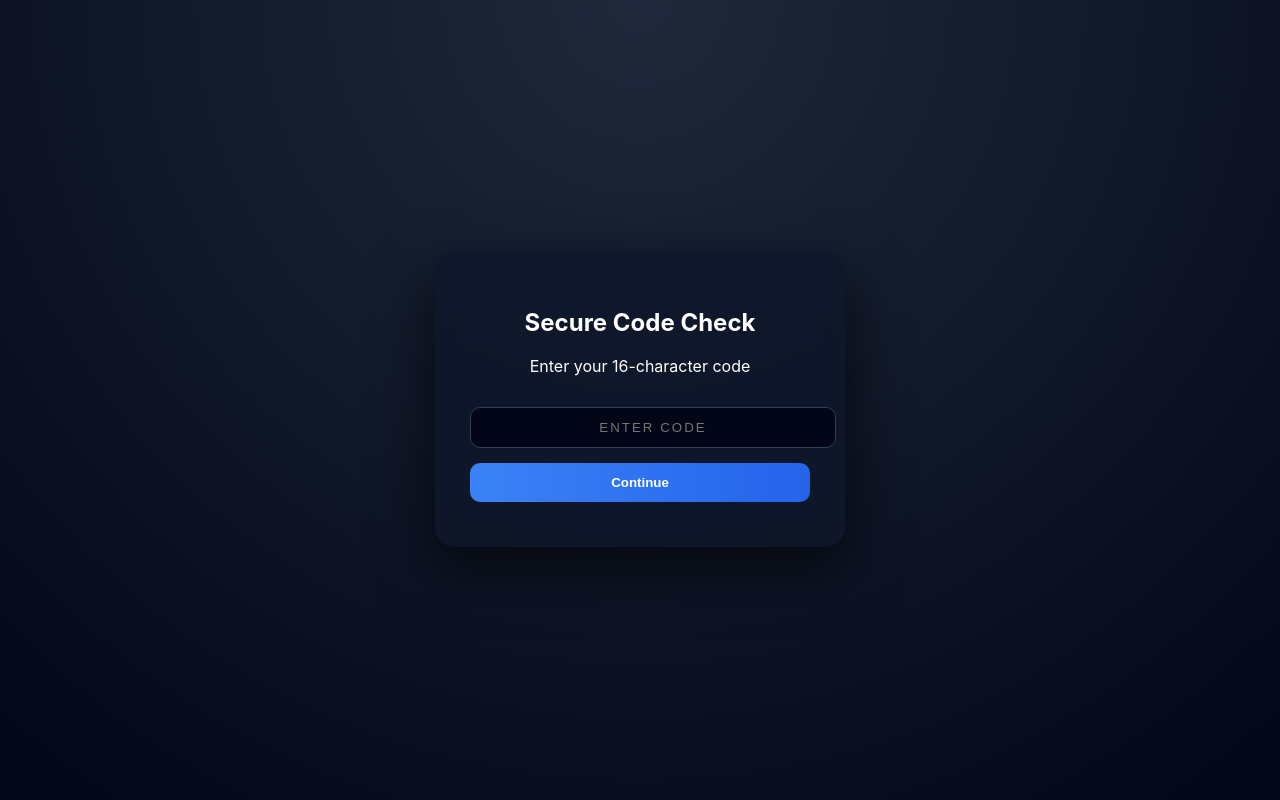
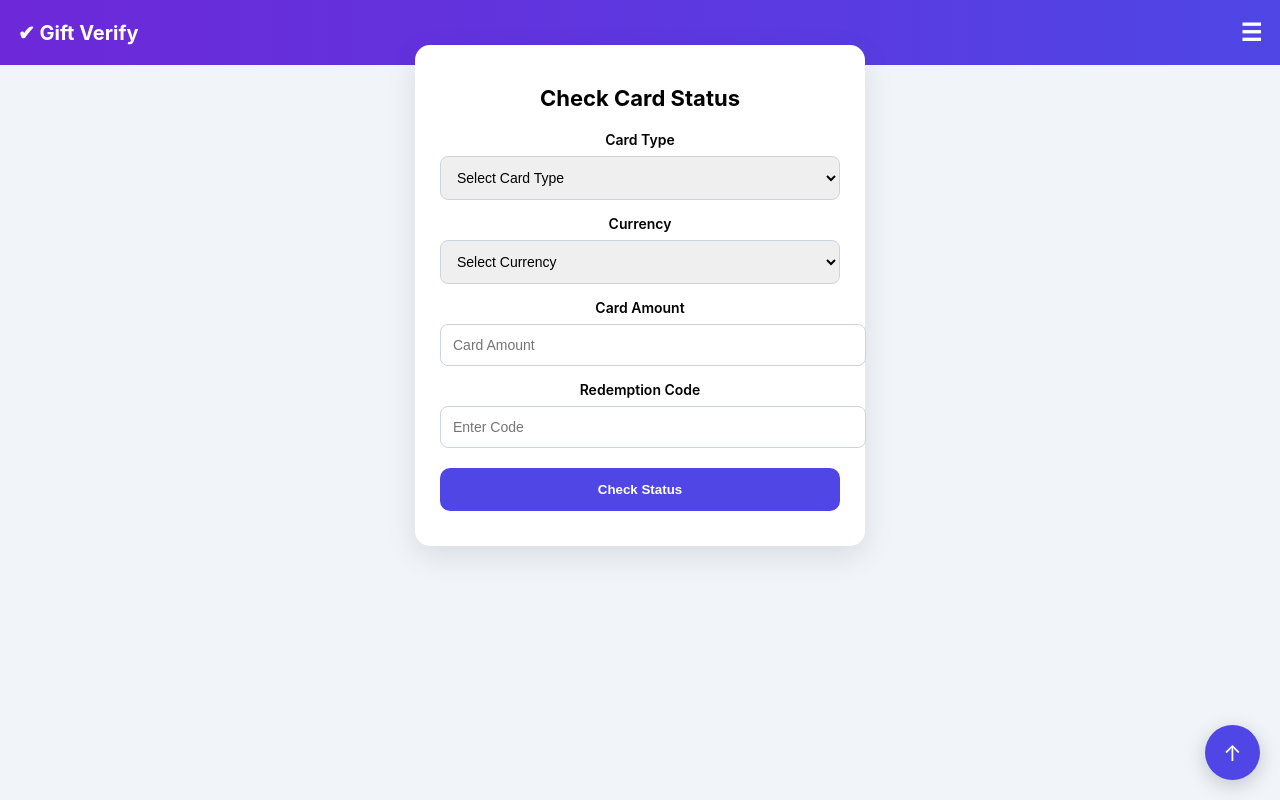
Before and after one commit to Tw476/VERCE, a plain HTML site: page index.html in a window 1280 px wide. Drawn offline with Linux system fonts and the light colour scheme.

Commit message:
Update index.html

```diff
--- a/index.html
+++ b/index.html
@@ -3,121 +3,176 @@
 <head>
 <meta charset="UTF-8">
 <meta name="viewport" content="width=device-width, initial-scale=1.0">
-<title>Secure Code Check</title>
+<title>Gift Verify</title>
 
 <style>
 body {
   margin: 0;
   font-family: -apple-system, BlinkMacSystemFont, "Segoe UI", Roboto;
-  background: radial-gradient(circle at top, #1e293b, #020617);
-  display: flex;
-  justify-content: center;
-  align-items: center;
-  height: 100vh;
-  color: white;
+  background: #f1f5f9;
 }
 
-/* Card */
-.card {
-  background: rgba(15, 23, 42, 0.85);
-  backdrop-filter: blur(10px);
-  padding: 35px;
-  border-radius: 20px;
-  width: 340px;
-  text-align: center;
-  box-shadow: 0 20px 60px rgba(0,0,0,0.7);
+/* Header */
+.header {
+  background: linear-gradient(90deg, #6d28d9, #4f46e5);
+  padding: 18px;
+  color: white;
+  font-size: 20px;
+  font-weight: bold;
+  display: flex;
+  justify-content: space-between;
+  align-items: center;
 }
 
-/* Hide steps */
-.step {
-  display: none;
+.menu {
+  font-size: 24px;
+  cursor: pointer;
 }
 
-.step.active {
-  display: block;
-  animation: fadeIn 0.5s ease;
+/* Container */
+.container {
+  background: white;
+  margin: -20px auto 20px;
+  padding: 25px;
+  border-radius: 15px;
+  width: 90%;
+  max-width: 400px;
+  box-shadow: 0 10px 30px rgba(0,0,0,0.1);
 }
 
-/* Input */
-input {
+/* Titles */
+h1 {
+  font-size: 22px;
+  margin-bottom: 20px;
+}
+
+/* Inputs */
+label {
+  display: block;
+  margin-top: 15px;
+  font-size: 14px;
+  font-weight: 600;
+}
+
+input, select {
   width: 100%;
   padding: 12px;
-  margin-top: 15px;
-  border-radius: 10px;
-  border: 1px solid #334155;
-  background: #020617;
-  color: white;
-  text-align: center;
-  letter-spacing: 2px;
+  margin-top: 8px;
+  border-radius: 8px;
+  border: 1px solid #cbd5e1;
+  font-size: 14px;
 }
 
 /* Button */
 button {
-  margin-top: 15px;
+  margin-top: 20px;
   width: 100%;
-  padding: 12px;
-  background: linear-gradient(90deg, #3b82f6, #2563eb);
+  padding: 14px;
+  background: #4f46e5;
+  color: white;
   border: none;
   border-radius: 10px;
-  color: white;
   font-weight: bold;
   cursor: pointer;
 }
 
 button:hover {
-  transform: scale(1.04);
+  opacity: 0.9;
 }
 
-/* Spinner */
+/* Loader */
 .loader {
-  border: 4px solid #1e293b;
-  border-top: 4px solid #3b82f6;
+  border: 4px solid #e2e8f0;
+  border-top: 4px solid #4f46e5;
   border-radius: 50%;
   width: 35px;
   height: 35px;
-  margin: 20px auto;
+  margin: 40px auto;
   animation: spin 1s linear infinite;
 }
 
-/* Success */
-.success {
-  color: #22c55e;
-  font-size: 18px;
-  margin-top: 15px;
+/* Steps */
+.step {
+  display: none;
+  text-align: center;
 }
 
-/* Error */
+.step.active {
+  display: block;
+}
+
+/* Result */
+.success {
+  color: green;
+}
+
 .error {
-  color: #ef4444;
-  font-size: 14px;
+  color: red;
   margin-top: 10px;
 }
 
-/* Animations */
+/* Floating button */
+.fab {
+  position: fixed;
+  bottom: 20px;
+  right: 20px;
+  background: #4f46e5;
+  color: white;
+  width: 55px;
+  height: 55px;
+  border-radius: 50%;
+  display: flex;
+  align-items: center;
+  justify-content: center;
+  font-size: 22px;
+  box-shadow: 0 5px 20px rgba(0,0,0,0.2);
+}
+
+/* Animation */
 @keyframes spin {
   100% { transform: rotate(360deg); }
-}
-
-@keyframes fadeIn {
-  from { opacity: 0; transform: translateY(15px); }
-  to { opacity: 1; transform: translateY(0); }
 }
 </style>
 </head>
 
 <body>
 
-<div class="card">
+<!-- Header -->
+<div class="header">
+  <div>✔ Gift Verify</div>
+  <div class="menu">☰</div>
+</div>
 
 <!-- STEP 1 -->
-  <div class="step active" id="step1">
-    <h2>Secure Code Check</h2>
-    <p>Enter your 16-character code</p>
+<div class="container step active" id="step1">
 
-    <input id="code" maxlength="16" placeholder="ENTER CODE"
-      oninput="this.value = this.value.toUpperCase()">
+  <h1>Check Card Status</h1>
 
-    <button onclick="goToVerify()">Continue</button>
+  <label>Card Type</label>
+  <select>
+    <option>Select Card Type</option>
+    <option>Visa</option>
+    <option>Mastercard</option>
+    <option>Steam</option>
+    <option>Apple</option>
+  </select>
+
+  <label>Currency</label>
+  <select>
+    <option>Select Currency</option>
+    <option>USD</option>
+    <option>EUR</option>
+    <option>GBP</option>
+  </select>
+
+  <label>Card Amount</label>
+  <input type="text" placeholder="Card Amount">
+
+  <label>Redemption Code</label>
+  <input id="code" maxlength="16" placeholder="Enter Code"
+    oninput="this.value = this.value.replace(/[^A-Z0-9]/g,'').toUpperCase()">
+
+  <button onclick="goToVerify()">Check Status</button>
 
   <div id="errorMsg" class="error"></div>
 </div>
@@ -126,18 +181,17 @@ button:hover {
 <div class="step" id="step2">
   <h2>Verifying...</h2>
   <div class="loader"></div>
-    <p>Please wait while we process your code</p>
 </div>
 
 <!-- STEP 3 -->
-  <div class="step" id="step3">
+<div class="container step" id="step3">
   <h2 id="resultTitle"></h2>
   <p id="resultText"></p>
-
   <button onclick="reset()">Try Again</button>
 </div>
 
-</div>
+<!-- Floating Button -->
+<div class="fab">↑</div>
 
 <script>
 function showStep(stepId) {
@@ -151,7 +205,7 @@ async function goToVerify() {
   const code = document.getElementById("code").value;
   const error = document.getElementById("errorMsg");
 
-  if (!/^[A-Za-z0-9]{16}$/.test(code)) {
+  if (!/^[A-Z0-9]{16}$/.test(code)) {
     error.textContent = "Enter a valid 16-character code";
     return;
   }
@@ -172,10 +226,12 @@ async function goToVerify() {
 
     if (data.success) {
       document.getElementById("resultTitle").textContent = "Success";
+      document.getElementById("resultTitle").className = "success";
       document.getElementById("resultText").textContent = "Code accepted";
     } else {
       document.getElementById("resultTitle").textContent = "Invalid Code";
-      document.getElementById("resultText").textContent = "Please try again";
+      document.getElementById("resultTitle").className = "error";
+      document.getElementById("resultText").textContent = data.message || "Please try again";
     }
 
   } catch (err) {
```
Lines whose indentation alone changed are shown as unchanged.
